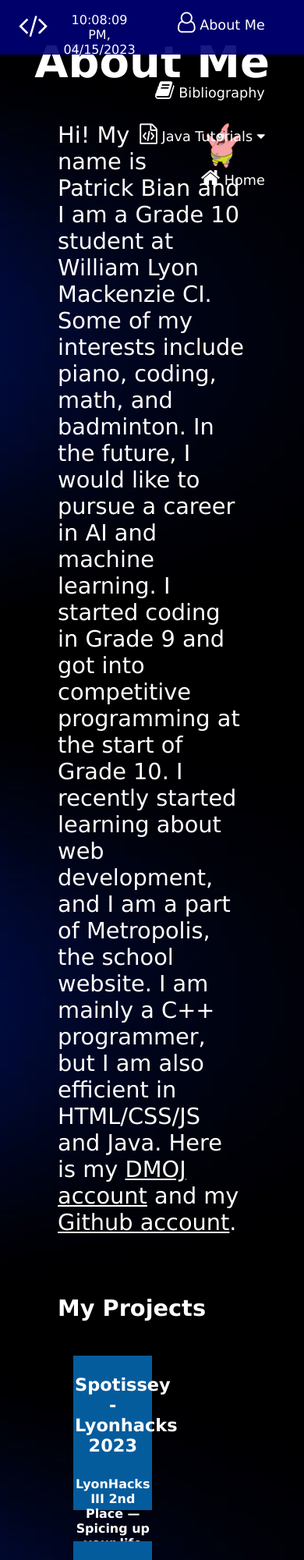
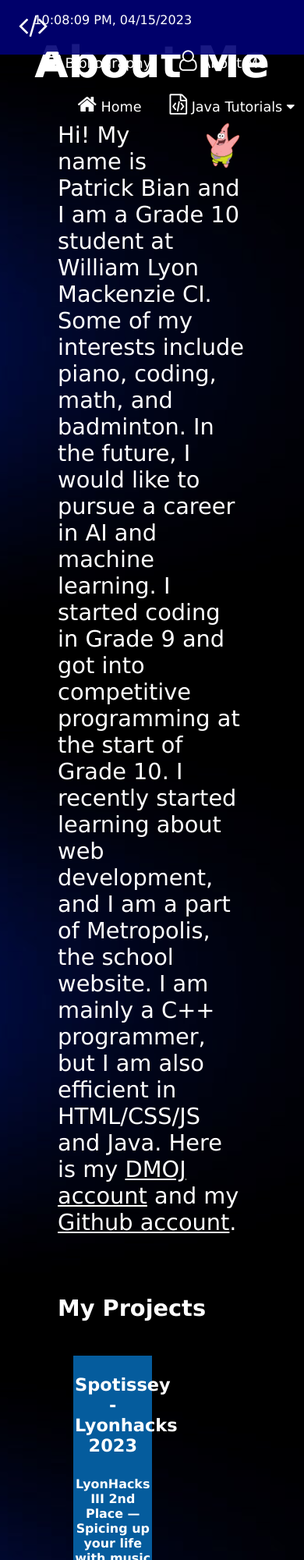
Before and after one commit to patrickstar8166/ICS4U-Portfolio, a plain HTML site: page about.html in a window 390 px wide. Shown: the top 2000 px of the page at 78% size. Drawn offline with Linux system fonts and the light colour scheme.

Commit message:
responsiveness

```diff
--- a/index.js
+++ b/index.js
@@ -23,7 +23,7 @@ function head(){
             <ul id="navbar">
                 <li class="navelem" id="logo"><a href="index.html"><i class="fa fa-code" style="font-size:2em;"></i></a></li>
                 <li class="navelem" id="clock"><a href="javascript:void(0)" id="datetime"></a></li>
-                <li class="navelem" style="right:0;"><a href="about.html"><i class="icon fa fa-user-o"></i> About Me</a></li>
+                <li class="navelem" style="margin-right:40px;"><a href="about.html"><i class="icon fa fa-user-o"></i> About Me</a></li>
                 <li class="navelem"><a href="bibliography.html"><i class="icon fa fa-book"></i> Bibliography</a></li>
                 <li class="dropdown navelem">
                     <a href="javascript:void(0)" class="tutorials"><i class="icon fa fa-file-code-o"></i> Java <nobr>Tutorials <i class="fa fa-caret-down"></i></nobr></a>
--- a/style.css
+++ b/style.css
@@ -24,7 +24,7 @@ body{
     margin-right: auto;
     margin-bottom: 10px;
     padding: 2px;
-    width: 5vw;
+    width: auto;
 }
 
 .hyperlink{
@@ -35,7 +35,7 @@ body{
 .project{
     display: inline-block;
     width: 25vw;
-    height: 23vh;
+    height: auto;
     vertical-align: top;
     padding: 0.8%;
     text-align: center;
@@ -79,7 +79,6 @@ body{
 
 #clock{
     font-size: 1em;
-    width: 20%;
     margin-top: 0.6%;
     text-align: right;
     float: left;
@@ -104,7 +103,7 @@ body{
     font-size: 1.1em;
     text-align: left;
     margin-top: 0.4%;
-    margin-right: 42px;
+    margin-right: 1%;
 }
 
 .navelem a, .tutorials{
```
